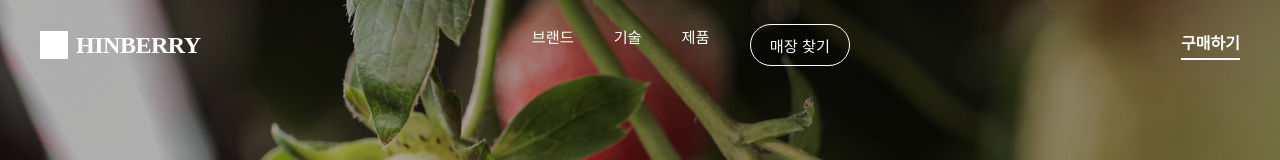
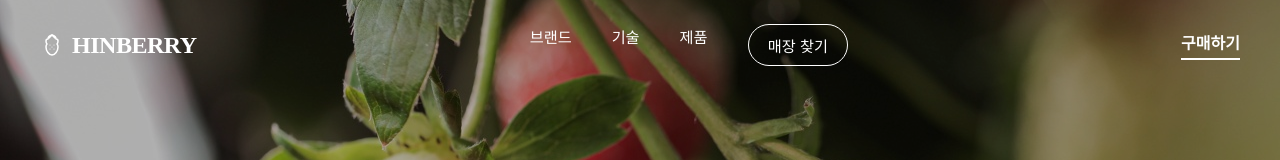
Before and after one commit to classdemo-dev/classdemo-dev.github.io, a plain HTML site: page index.html in a window 1280 px wide. Shown: the top 160 px of the page. Drawn offline with Linux system fonts and the light colour scheme.

Commit message:
Fix logo icon: change from PNG to SVG

```diff
--- a/index.html
+++ b/index.html
@@ -18,7 +18,18 @@
     <nav class="navbar">
         <div class="nav-container">
             <a href="#" class="logo">
-                <img src="images_web/hinberry-icon.png" alt="Hinberry Icon" class="logo-icon">
+                <svg class="logo-icon" viewBox="0 0 24 24" fill="none" xmlns="http://www.w3.org/2000/svg">
+                    <path
+                        d="M12 2C12 2 8 3 8 6C8 6 6 6 6 8C6 10 7 11 7 11C7 11 6 12 6 14C6 18 9 22 12 22C15 22 18 18 18 14C18 12 17 11 17 11C17 11 18 10 18 8C18 6 16 6 16 6C16 3 12 2 12 2Z"
+                        stroke="currentColor" stroke-width="1.5" stroke-linecap="round" stroke-linejoin="round" />
+                    <circle cx="10" cy="12" r="0.5" fill="currentColor" />
+                    <circle cx="14" cy="12" r="0.5" fill="currentColor" />
+                    <circle cx="12" cy="14" r="0.5" fill="currentColor" />
+                    <circle cx="10" cy="16" r="0.5" fill="currentColor" />
+                    <circle cx="14" cy="16" r="0.5" fill="currentColor" />
+                    <path d="M12 2L10 4M12 2L14 4M10 4L9 5M14 4L15 5" stroke="currentColor" stroke-width="1.5"
+                        stroke-linecap="round" />
+                </svg>
                 HINBERRY
             </a>
             <div class="nav-links">
--- a/style.css
+++ b/style.css
@@ -99,15 +99,9 @@ h5 {
 }
 
 .logo-icon {
-    width: 28px;
-    height: 28px;
-    object-fit: contain;
-    filter: brightness(0) invert(1);
-    transition: filter 0.3s ease;
-}
-
-.navbar.scrolled .logo-icon {
-    filter: brightness(0) invert(0);
+    width: 24px;
+    height: 24px;
+    color: currentColor;
 }
 
 .nav-links {
```
